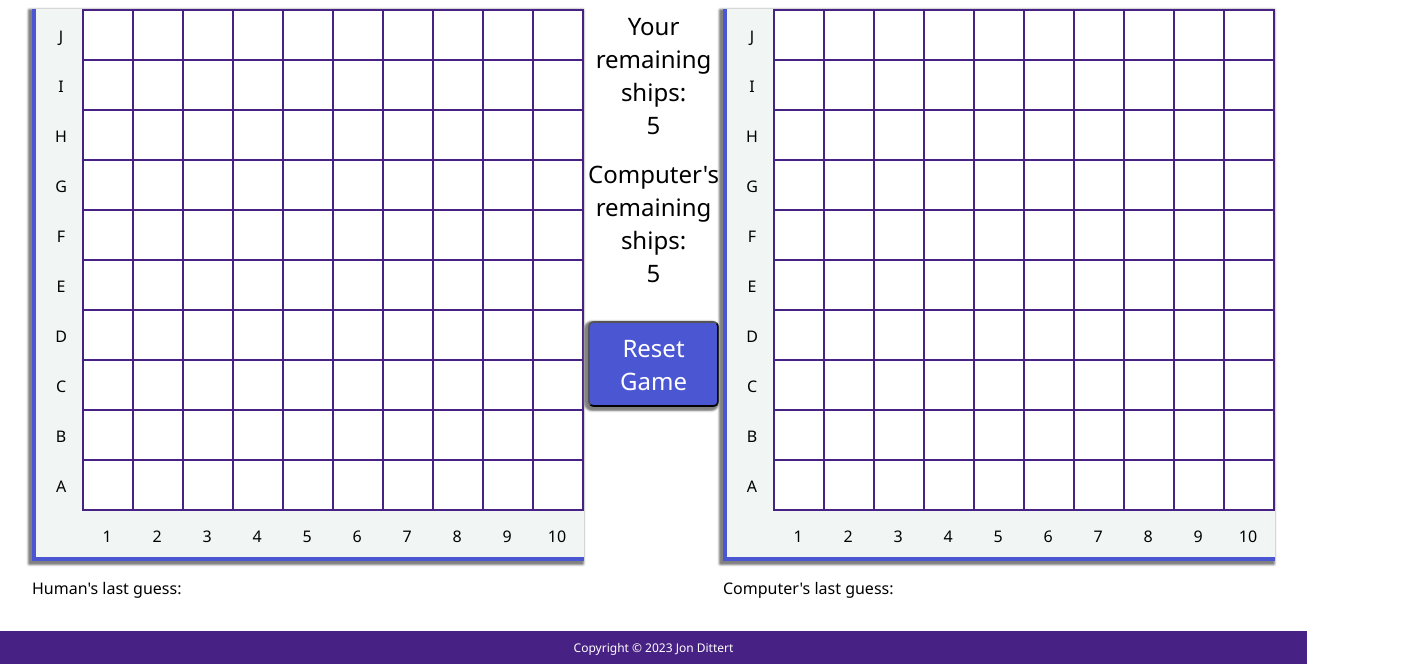
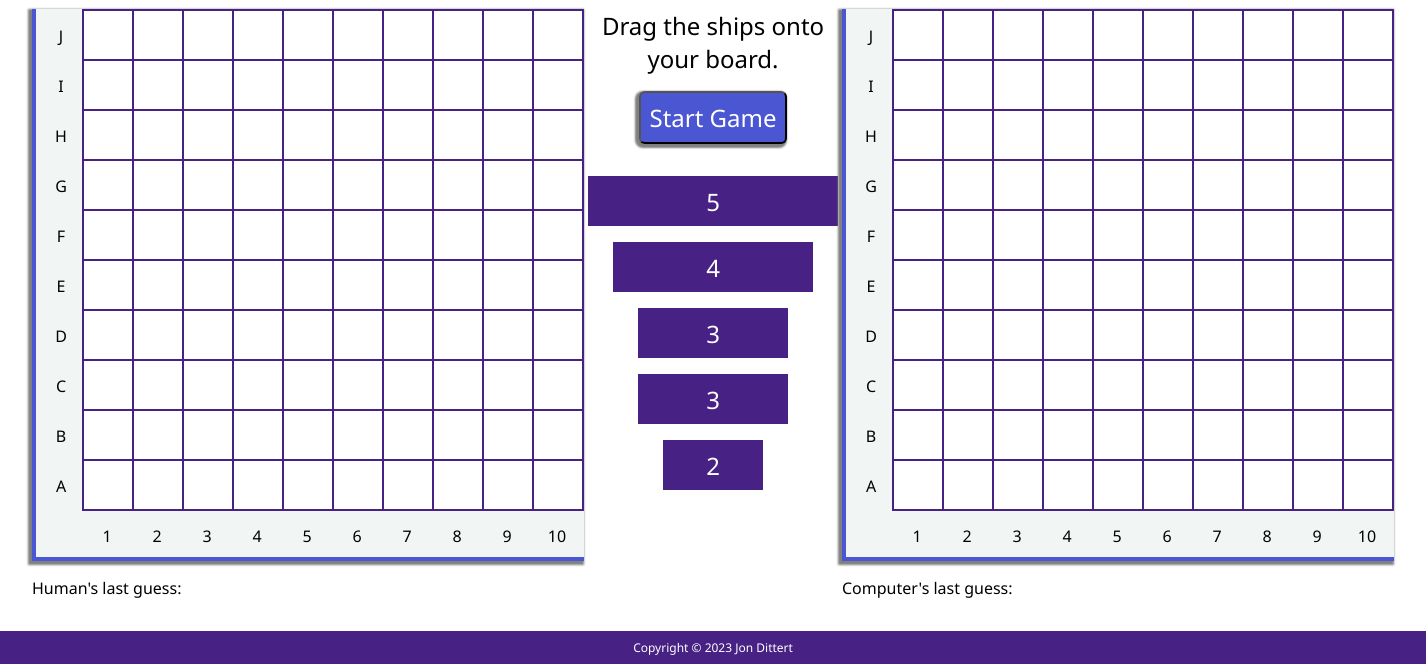
Before and after one commit to jdittert/battleship, a website built with webpack: page dist/index.html in a window 1280 px wide. Shown: the part 162-826 px from the top of the page, 1426 px wide, since content can reach past the window. Built offline with nearby package versions, Linux system fonts and the light colour scheme.

Commit message:
Code method for placing horizontal ships

```diff
--- a/src/dom.js
+++ b/src/dom.js
@@ -62,6 +62,12 @@ export default function Dom() {
                 square.classList.add('board-square');
                 square.setAttribute('data-coordinates', `${board.letters[i]}${j}`);
                 if (Player.name === 'Computer') square.addEventListener('click', humanAttack);
+                if (Player.name === 'Human') {
+                    square.addEventListener('dragenter', dragEnter);
+                    square.addEventListener('dragover', dragOver);
+                    square.addEventListener('dragleave', dragLeave);
+                    square.addEventListener('drop', drop);
+                }
                 gridDiv.appendChild(square);
             }
         };
@@ -94,6 +100,42 @@ export default function Dom() {
             }
         };
 
+        function dragEnter(event) {
+            event.preventDefault();
+            event.target.classList.add('drag-over');
+        }
+
+        function dragOver(event) {
+            event.preventDefault();
+            event.target.classList.add('drag-over');
+        };
+
+        function dragLeave(event) {
+            event.preventDefault();
+            event.target.classList.remove('drag-over');
+        }
+
+        function drop(event) {
+            event.preventDefault();
+            event.target.classList.remove('drag-over');
+            const length = event.dataTransfer.getData('text2');
+            const {coordinates} = event.target.dataset;
+            const placed = Player.board.placeShip(coordinates, +length)
+
+            if (placed === null) {
+            const id = event.dataTransfer.getData('text/plain');
+            const dragged = document.getElementById(id);
+            dragged.classList.remove('hide');
+            } else {
+            const humanBoard = document.getElementById('Human');
+            const squares = humanBoard.querySelectorAll('.board-square');
+            squares.forEach((square) => {
+                const checkSquare = square.dataset.coordinates;
+                if (Player.board.filled.includes(checkSquare)) square.classList.add('filled');
+            });
+            }
+        }
+
     }
 
     const changeColor = (Player, square) => {
@@ -109,6 +151,7 @@ export default function Dom() {
     const displayInfo = () => {
         const infoDiv = document.createElement('div');
         infoDiv.classList.add('info-div');
+        infoDiv.setAttribute('id', 'info-div');
         main.appendChild(infoDiv);
 
         const infoTitle = document.createElement('div');
@@ -117,6 +160,8 @@ export default function Dom() {
         infoDiv.appendChild(infoTitle);
 
         const remainingShips = document.createElement('div');
+        remainingShips.classList.add('hide');
+        remainingShips.setAttribute('id', 'remaining-ships');
         infoDiv.appendChild(remainingShips);
 
         const yourShipsDiv = document.createElement('div');
@@ -144,14 +189,40 @@ export default function Dom() {
         compShipsDiv.appendChild(compNumber);
 
         const resetDiv = document.createElement('div');
+        resetDiv.setAttribute('id', 'reset-div');
         infoDiv.appendChild(resetDiv);
+        resetDiv.classList.add('hide')
 
         const resetButton = document.createElement('button');
         resetButton.classList.add('reset');
         resetButton.setAttribute('id', 'reset-button');
         resetDiv.appendChild(resetButton);
         resetButton.innerText = 'Reset Game';
+
     };
+
+    const startingInfo = () => {
+        const infoDiv = document.getElementById('info-div');
+
+        const instructionsDiv = document.createElement('div');
+        instructionsDiv.setAttribute('id', 'instructions');
+        infoDiv.appendChild(instructionsDiv);
+        instructionsDiv.classList.add('remaining');
+
+        const instructions = document.createElement('div');
+        instructions.innerText = 'Drag the ships onto your board.'
+        instructionsDiv.appendChild(instructions);
+        instructions.classList.add('remaining');
+
+        const startDiv = document.createElement('div');
+        instructionsDiv.appendChild(startDiv);
+
+        const startButton = document.createElement('button');
+        startButton.classList.add('reset')
+        startButton.setAttribute('id', 'start-button');
+        startButton.innerText = 'Start Game';
+        startDiv.appendChild(startButton);
+    }
 
     const updateShips = (Player) => {
         const update = document.getElementById(`${Player.name}-ships`);
@@ -163,5 +234,61 @@ export default function Dom() {
         update.innerText = unsunk;
     }
 
-    return { displayBoard, changeColor, displayInfo, updateShips }
+    const setShips = () => {
+        const ships = [{length: 5, name: 'carrier'},
+        {length: 4, name: 'battleship'},
+        {length: 3, name: 'destroyer'},
+        {length: 3, name: 'submarine'},
+        {length: 2, name: 'patrolboat'}];
+
+        const info = document.getElementById('info-div');
+
+        ships.forEach((ship) => {
+            const newShip = createShip(ship.length, ship.name);
+            info.appendChild(newShip);
+        });
+
+        function dragStart(event) {
+            event.dataTransfer.setData('text/plain', event.target.id);
+            console.log(event.target);
+            const {length} = event.target.dataset;
+            event.dataTransfer.setData('text2', length);
+            setTimeout(() => {
+                event.target.classList.add('hide');
+            }, 0);
+        }
+
+        function createShip(length, name) {
+            const d = document.createElement('div');
+            d.classList.add('ship', `${name}`);
+            d.setAttribute('id', `${name}`);
+            d.innerText = length;
+            d.draggable = true;
+            d.setAttribute('data-length', length);
+            d.addEventListener('dragstart', dragStart);
+            return d;
+        }
+    }
+
+    const colorShips = (Player) => {
+        const humanBoard = document.getElementById('Human');
+        const squares = humanBoard.querySelectorAll('.board-square');
+        squares.forEach((square) => {
+            const checkSquare = square.dataset.coordinates;
+            if (Player.board.filled.includes(checkSquare)) square.classList.add('filled');
+        });
+    };
+
+    const startGame = (Player) => {
+        if (Player.board.ships.length === 5) {
+            const startInfo = document.getElementById('instructions');
+            const remainingShips = document.getElementById('remaining-ships');
+            const resetDiv = document.getElementById('reset-div');
+            startInfo.classList.toggle('hide');
+            remainingShips.classList.toggle('hide');
+            resetDiv.classList.toggle('hide');
+        };
+    }
+
+    return { displayBoard, changeColor, displayInfo, updateShips, setShips, colorShips, startingInfo, startGame }
 };
--- a/src/factories/player.js
+++ b/src/factories/player.js
@@ -32,12 +32,6 @@ export default class Player {
     };
 
 
-    // humanAttack() {
-    //     const x = this.event.target;
-    //     const guess = x.dataset.coordinates;
-    //     this.board.receiveAttack(guess);
-    // };
-
     // Generate a random ship and place it on the board
     randomShip(length) {
         const square = this.randomSquare();
@@ -51,7 +45,7 @@ export default class Player {
 
     // Generate random ships for computer
     computerShips() {
-        if (this.name === 'Computer' || this.name === 'Human') {
+        if (this.name === 'Computer') {
             this.randomShip(5);
             this.randomShip(4);
             this.randomShip(3);
--- a/src/game-loop.js
+++ b/src/game-loop.js
@@ -15,8 +15,14 @@ export default function playGame() {
     let currentTurn = players[0];
 
     dom.displayBoard(human);
+    dom.colorShips(human);
 
     dom.displayInfo();
+    dom.startingInfo();
+
+    document.getElementById('start-button').addEventListener('click', () => {dom.startGame(human)});
+
+    dom.setShips();
 
     dom.displayBoard(computer);
 
--- a/src/style.css
+++ b/src/style.css
@@ -137,6 +137,15 @@ footer {
     align-items: center;
 }
 
+.filled {
+    background-color: var(--dark-accent-color);
+    border: 1px solid var(--header-background);
+}
+
+.drag-over {
+    background-color: var(--dark-accent-color-light);
+}
+
 .ship-square {
     background-color: var(--icon-color);
 }
@@ -181,3 +190,37 @@ footer {
     font-family: 'Noto Sans';
     color: white;
 }
+
+.ship {
+    font-size: 1.5rem;
+    display: flex;
+    justify-content: center;
+    align-items: center;
+    height: 50px;
+    background-color: var(--dark-accent-color);
+    color: white;
+}
+
+.carrier {
+    width: 250px;
+}
+
+.battleship {
+    width: 200px;
+}
+
+.destroyer {
+    width: 150px;
+}
+
+.submarine {
+    width: 150px;
+}
+
+.patrolboat {
+    width: 100px;
+}
+
+.hide {
+    display: none;
+}
```
Also changed, not shown: dist/main.js.
